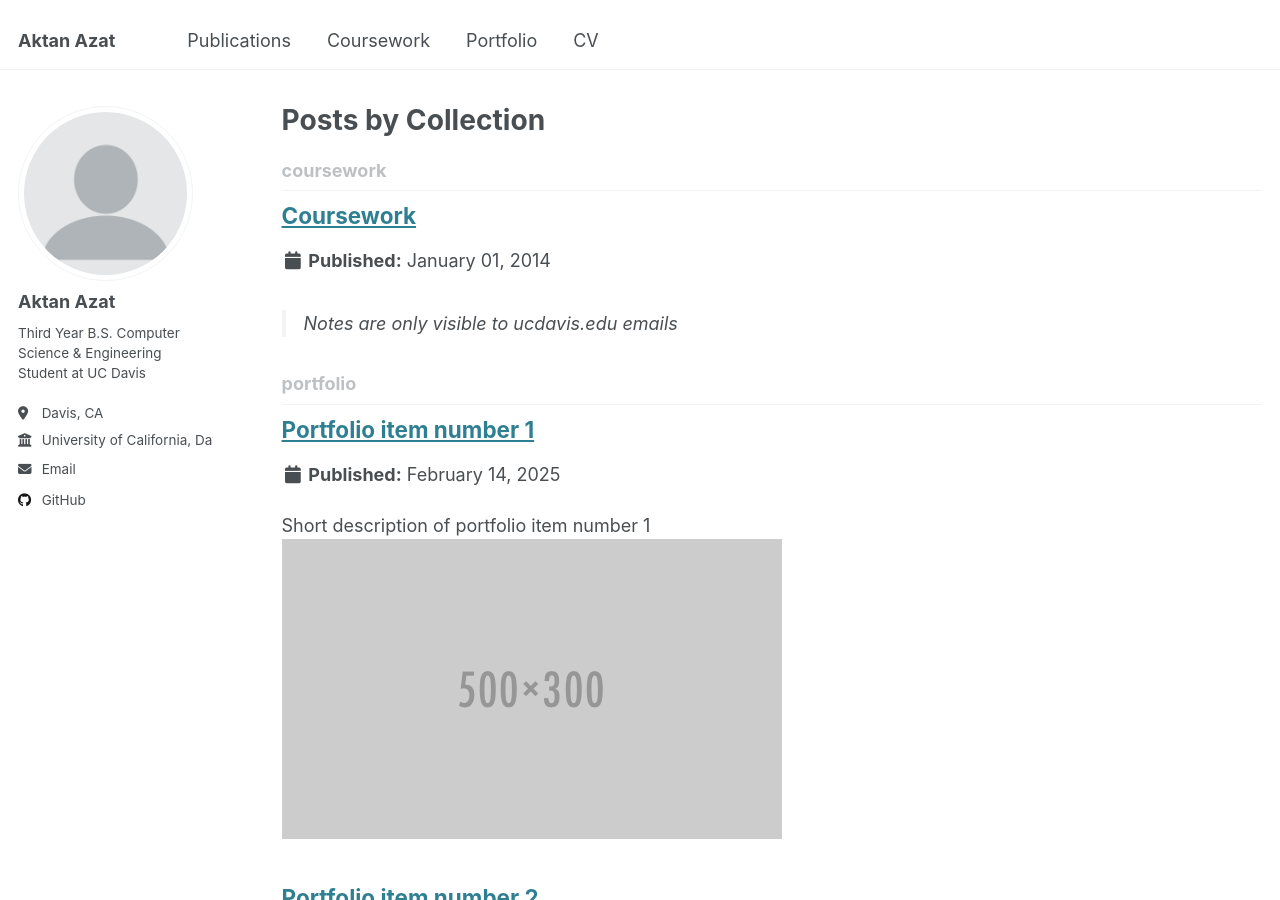
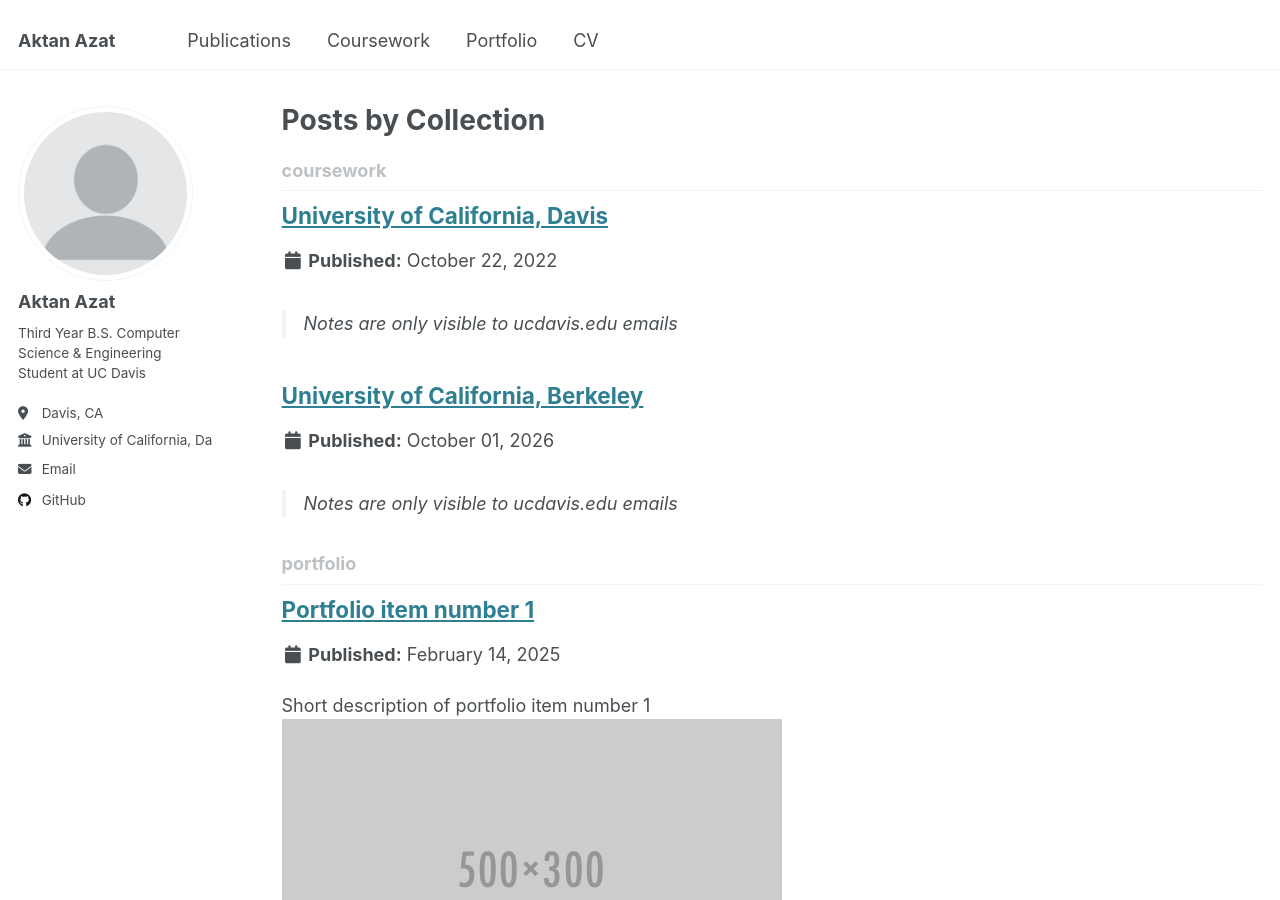
Before and after one commit to aktanazat/aktanazat.github.io, a Jekyll site: the page built from _pages/collection-archive.html, in a window 1280 px wide and 900 px high. Built offline with Jekyll 4.4.1, drawn with Linux system fonts in a browser that asks for light colours.

Commit message:
working on coursework

```diff
--- /dev/null
+++ b/_coursework/2014-spring-teaching-1 copy.md
@@ -0,0 +1,20 @@
+---
+title: "University of California, Berkeley"
+collection: coursework
+type: "Ph. D. Institution"
+permalink: /coursework/cal
+venue: "University of California, Berkeley"
+date: 2026-10-01
+location: "Berkeley, CA"
+---
+
+> Notes are only visible to ucdavis.edu emails
+
+Heading 1
+======
+
+Heading 2
+======
+
+Heading 3
+======
--- a/_coursework/2014-spring-teaching-1.md
+++ b/_coursework/2014-spring-teaching-1.md
@@ -1,10 +1,10 @@
 ---
-title: "Coursework"
+title: "University of California, Davis"
 collection: coursework
 type: "Undergraduate Institution"
-permalink: /coursework/
+permalink: /coursework/davis
 venue: "University of California, Davis"
-date: 2014-01-01
+date: 2022-10-22
 location: "Davis, CA"
 ---
 
```
